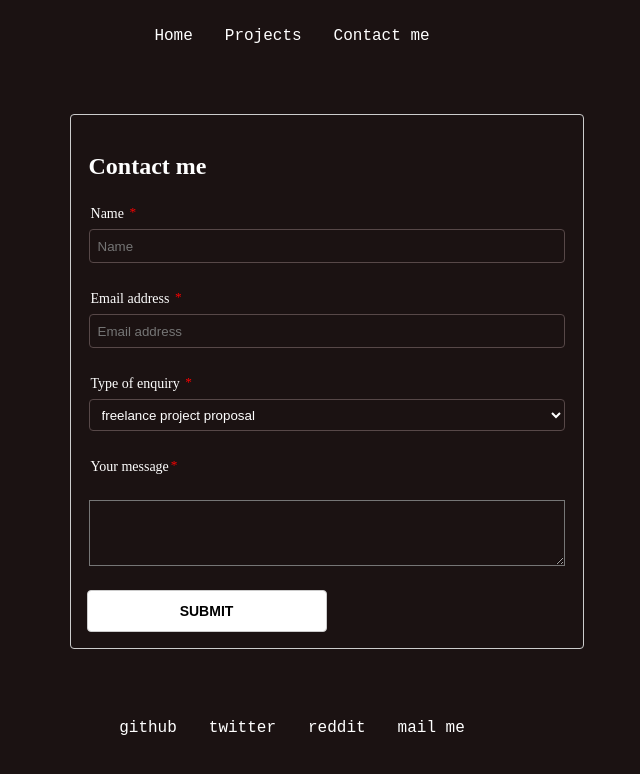
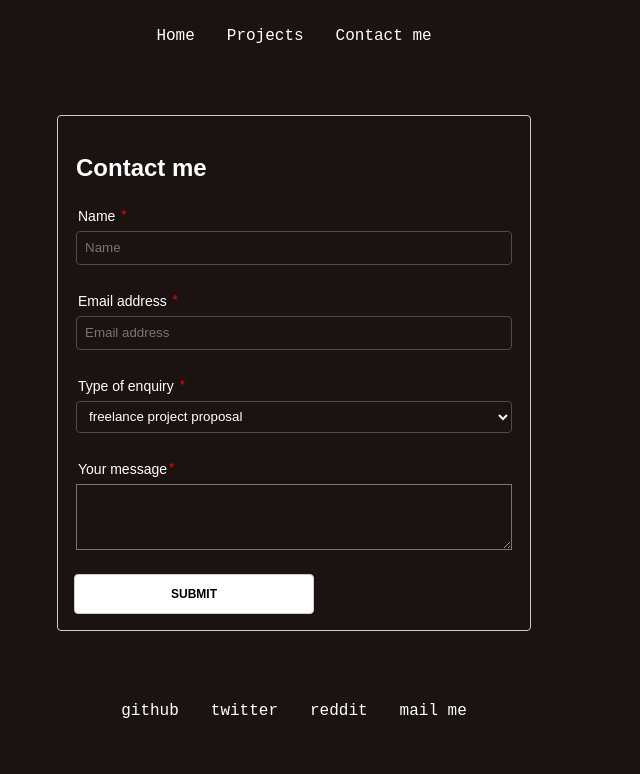
Before and after one commit to neha0193/portfolio, a React (Create React App) app: page /Contact in a window 1280 px wide. Shown: the top 774 px of the page, without its empty margins (348-988 px from the left). Built offline with nearby package versions, Linux system fonts and the light colour scheme.

Commit message:
anothercommit

```diff
--- a/src/App.css
+++ b/src/App.css
@@ -3,6 +3,7 @@
   color: white;
   background-color: rgb(27, 18, 18)
 }
+
 
 /* Hide scrollbar for the entire page not a good idea
 body {
@@ -11,9 +12,10 @@ body {
 
 .App {
   /* Add rules here */
+  width: 100%;
+  height: 95vh;
   display: grid;
-  max-width: 100%;
-  min-height: 95dvh;
+  position: relative;
   grid-template-columns: 100%;
   grid-template-rows: auto auto auto;
   grid-template-areas: "header" "main" "footer"
@@ -42,7 +44,8 @@ body {
   grid-area: main;
 }
 
-.nav-item,.nav-items {
+.nav-item,
+.nav-items {
   float: center;
   font-family: 'Courier New', Courier, monospace;
   display: inline;
@@ -53,24 +56,26 @@ body {
 }
 
 .mains {
+  align-items: center;
   display: flex;
-  padding-left: 35%;
-  padding-bottom: 13%;
-  padding-top: 13%;
+  justify-content: center;
+
 }
 
+p {
+  font-size: 1.01rem;
+}
 
 .forms {
-  position: relative;
   font-family: Arial, Helvetica, sans-serif;
+  align-items: center;
+  display: flex;
+  justify-content: center;
 }
 
 fieldset {
-  margin-top: 2%;
-  margin-bottom: 2%;
-  margin-left: 32%;
-  display: flex;
-  width: 480px;
+  margin: 8px;
+  width: 440px;
   padding: 16px;
   border: 1px solid #ccc;
   border-radius: 4px;
@@ -122,7 +127,7 @@ button {
   color: black;
   background-color: white;
   text-transform: uppercase;
-  font-size: 14px;
+  font-size: 12px;
   font-weight: bold;
   cursor: pointer;
 }
--- a/src/components/Contactme.js
+++ b/src/components/Contactme.js
@@ -29,7 +29,7 @@ const Contactme = () => {
   };
 
   return (
-    <div className="form">
+    <div className="forms">
       <form onSubmit={handleSubmit} >
         <fieldset>
           <h2>Contact me</h2>
@@ -52,7 +52,7 @@ const Contactme = () => {
             </select>
           </div>
           <div className='Field'>
-            <label>Your message<sup>*</sup></label><br />
+            <label>Your message<sup>*</sup></label>
             <textarea value={comment} class="fixed-width" rows="4" onChange={e => setComment(e.target.value) }  minLength="2" required/>
           </div>
           <button type="submit" > Submit </button>
--- a/src/components/Project.js
+++ b/src/components/Project.js
@@ -10,8 +10,8 @@ const Project = () => {
     <div>
       <h1>Featured Projects...</h1>
       <div className='card'>
-        <Card photo={fig1} title="Clock app" description="a digital clock app with quotes API" url="https://clock-app-red.vercel.app/.com/saiva19" />
-        <Card photo={fig3} title= "Weather app" description="react weather app with API" url="https://wheather-app-ochre-nu.vercel.app/" />
+        <Card photo={fig1} title="Clock app" description="A digital clock app with quotes API" url="https://clock-app-red.vercel.app/.com/saiva19" />
+        <Card photo={fig3} title= "Weather app" description="Weather app with API" url="https://wheather-app-ochre-nu.vercel.app/" />
         <Card photo={fig2} title= "To-do App" description="A simple To-do lsit App" url="https://to-do-app-sigma-lake.vercel.app/" />
         <Card photo={fig4} title= "One click Download" description="A simple App to download basic files" url="https://easy-downloads.vercel.app/" />
       </div>
```
